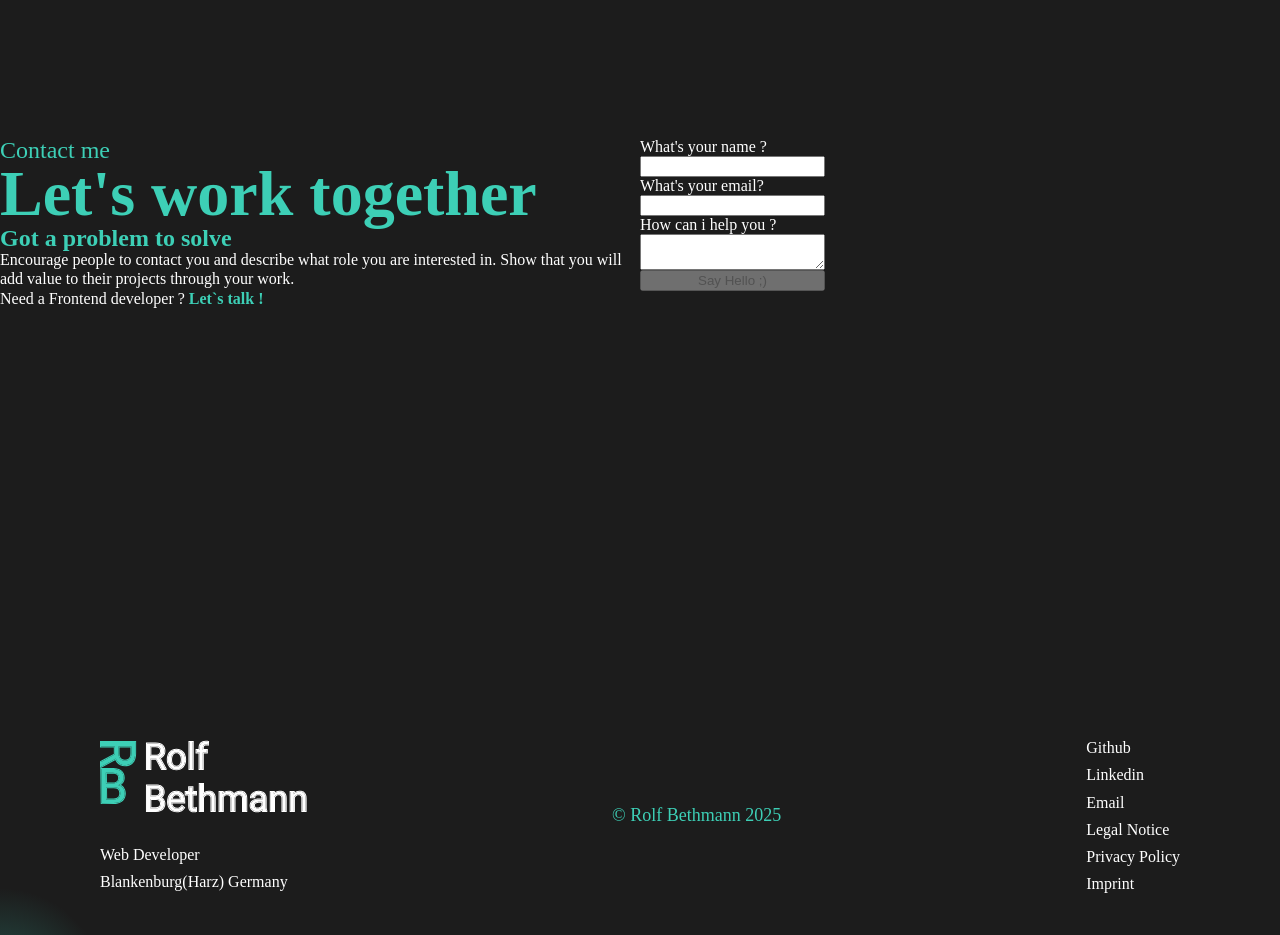
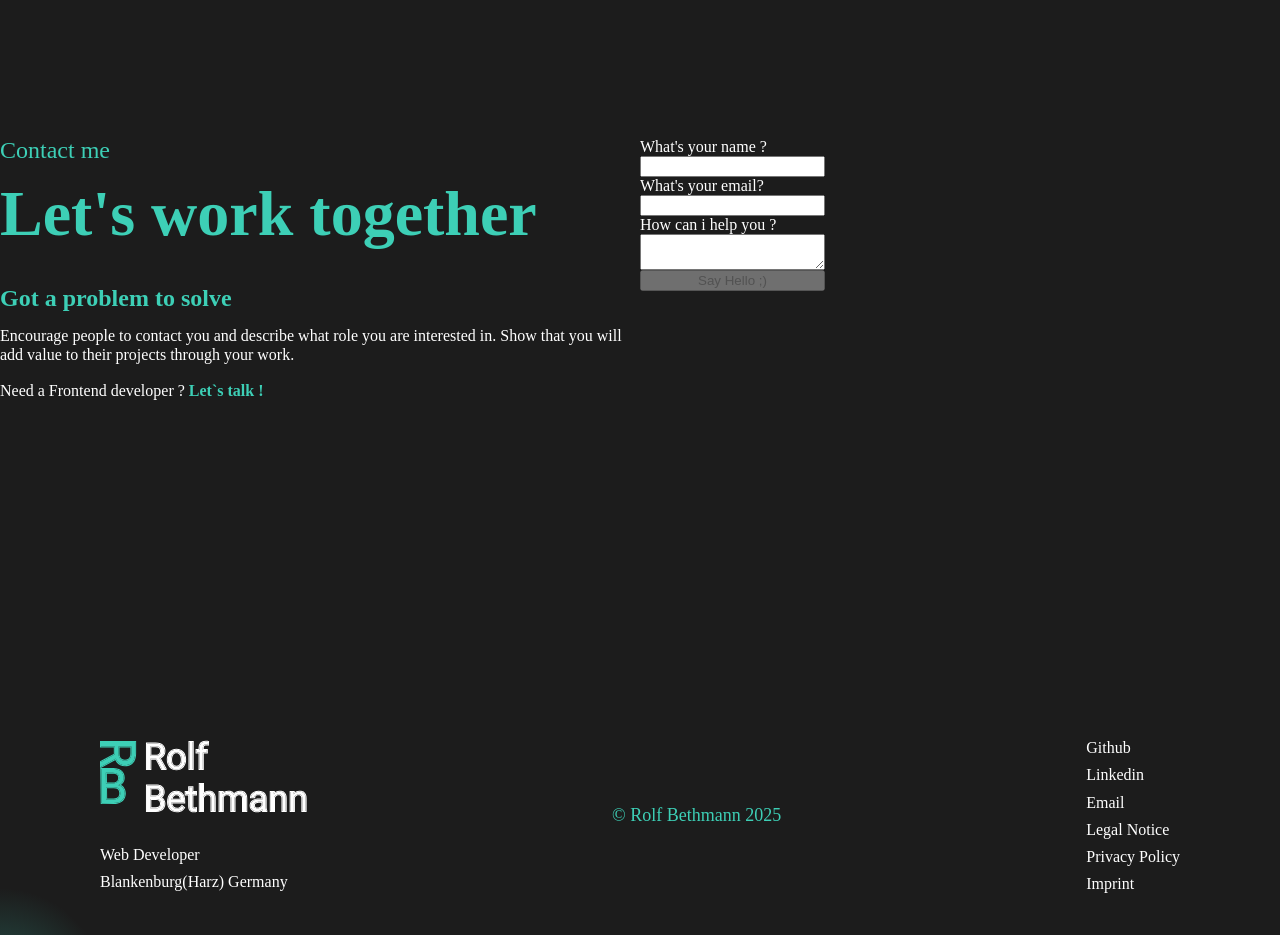
Before and after one commit to bethmannRolf/portfolio, an Angular app: page / in a window 1280 px wide. Shown: the part 3920-4855 px from the top of the page. Built offline with nearby package versions, Linux system fonts and the light colour scheme.

Commit message:
contact left side structure and styling finished

```diff
--- a/src/app/contact/contact.component.css
+++ b/src/app/contact/contact.component.css
@@ -10,11 +10,13 @@
   width: 50%;
   display: flex;
   flex-direction: column;
+  gap: 40px;
 }
 
 .left-upper-section {
   display: flex;
   flex-direction: column;
+  gap: 20px;
 }
 
 .contact-me-span {
@@ -36,6 +38,7 @@
 .left-lower-section {
   display: flex;
   flex-direction: column;
+  gap: 16px;
 }
 
 .left-lower-heading {
--- a/src/app/contact/contact.component.min.css
+++ b/src/app/contact/contact.component.min.css
@@ -1 +1 @@
-.contact-section{background-color:#1c1c1c;color:white;height:500px;width:100%;display:flex}.left-contact-side{width:50%;display:flex;flex-direction:column}.left-upper-section{display:flex;flex-direction:column}.contact-me-span{color:#3DCFB6;font-weight:500;font-size:24px;line-height:100%;letter-spacing:0%}.work-together-heading{color:#3DCFB6;font-weight:700;font-size:64px;line-height:100%;letter-spacing:-3%}.left-lower-section{display:flex;flex-direction:column}.left-lower-heading{color:#3DCFB6;font-weight:700;font-size:24px;line-height:100%;letter-spacing:0%}.left-lower-first-span{color:white;font-weight:400;font-size:16px;line-height:120%;letter-spacing:0%}.highlight-green{color:#3DCFB6;font-weight:700;font-size:16px;line-height:100%;letter-spacing:0%}.need-developer{color:white;font-weight:400;font-size:16px;line-height:120%;letter-spacing:0%}.app-contact-form{width:50%}
+.contact-section{background-color:#1c1c1c;color:white;height:500px;width:100%;display:flex}.left-contact-side{width:50%;display:flex;flex-direction:column;gap:40px}.left-upper-section{display:flex;flex-direction:column;gap:20px}.contact-me-span{color:#3DCFB6;font-weight:500;font-size:24px;line-height:100%;letter-spacing:0%}.work-together-heading{color:#3DCFB6;font-weight:700;font-size:64px;line-height:100%;letter-spacing:-3%}.left-lower-section{display:flex;flex-direction:column;gap:16px}.left-lower-heading{color:#3DCFB6;font-weight:700;font-size:24px;line-height:100%;letter-spacing:0%}.left-lower-first-span{color:white;font-weight:400;font-size:16px;line-height:120%;letter-spacing:0%}.highlight-green{color:#3DCFB6;font-weight:700;font-size:16px;line-height:100%;letter-spacing:0%}.need-developer{color:white;font-weight:400;font-size:16px;line-height:120%;letter-spacing:0%}.app-contact-form{width:50%}
--- a/src/app/contact/contact.component.scss
+++ b/src/app/contact/contact.component.scss
@@ -10,12 +10,14 @@
     width: 50%;
     display: flex;
     flex-direction: column;
+    gap: 40px;
 
 }
 
 .left-upper-section {
     display: flex;
     flex-direction: column;
+    gap: 20px;
 }
 
 .contact-me-span {
@@ -39,6 +41,7 @@
 .left-lower-section {
     display: flex;
     flex-direction: column;
+    gap: 16px;
 }
 
 .left-lower-heading {
```
